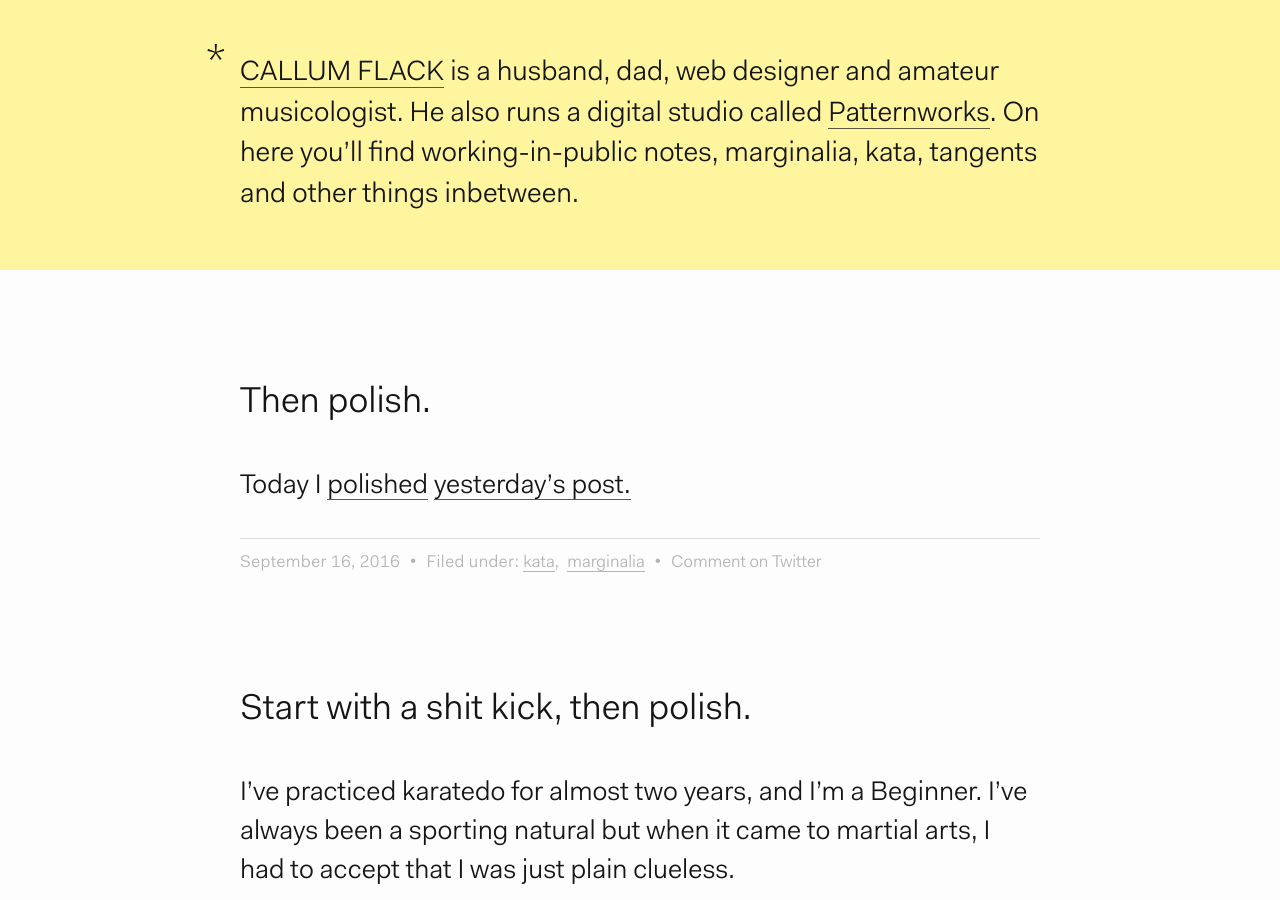
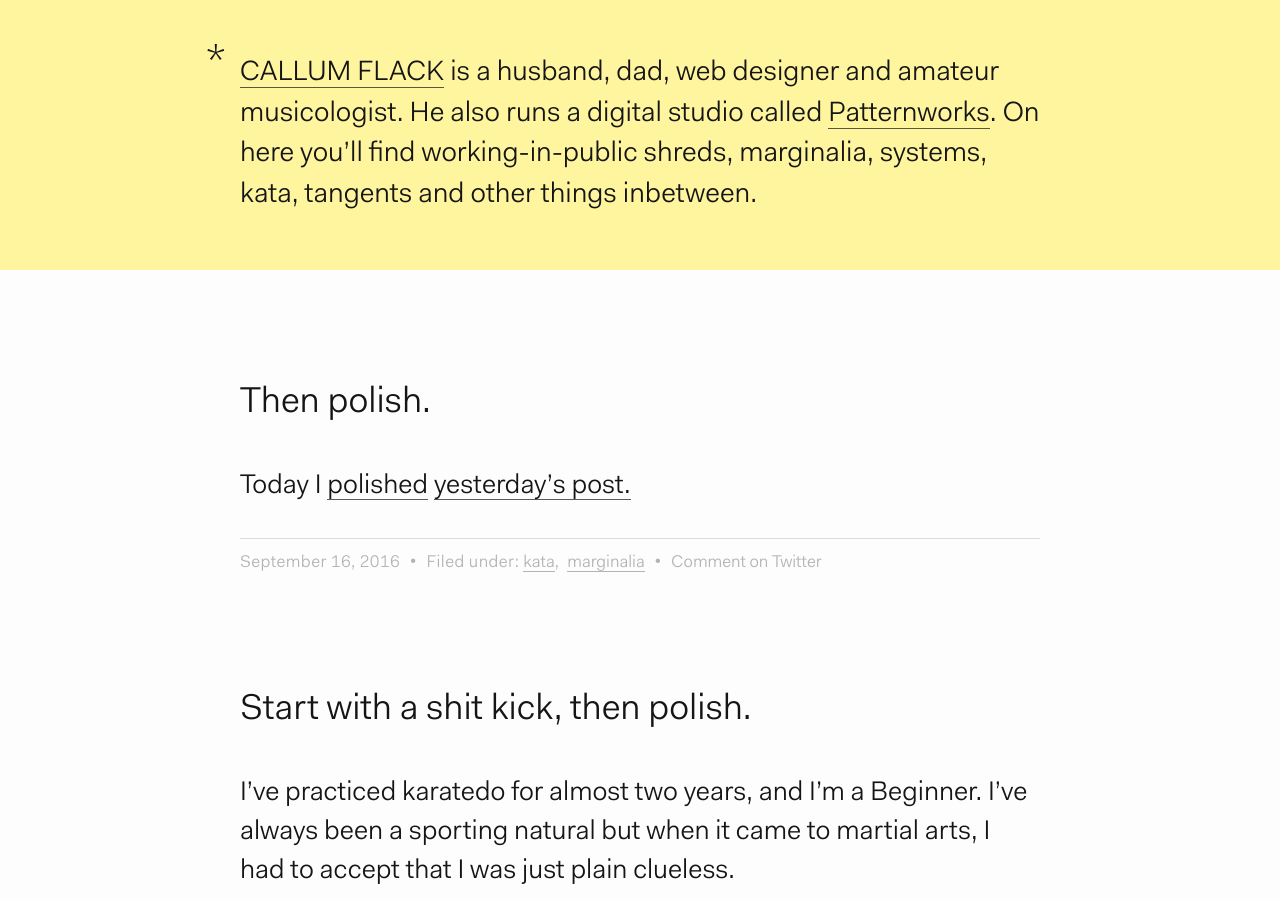
Before and after one commit to callumflack/callum-flack-blog-2016, a Jekyll site: the page built from index.html, in a window 1280 px wide and 900 px high. Built offline with Jekyll 4.4.1, drawn with Linux system fonts in a browser that asks for light colours.

Commit message:
update header categories

```diff
--- a/_includes/header.html
+++ b/_includes/header.html
@@ -1,7 +1,7 @@
 <header class="c-header" role="banner">
     <div class="o-container">
         <h1 class="c-header-text">
-            <a href="/">CALLUM FLACK</a> is a husband, dad, web designer and amateur musicologist. He also runs a digital studio called <a href="http://patternworks.com.au">Patternworks</a>. On here you’ll find working-in-public notes, marginalia, kata, tangents and other things inbetween.
+            <a href="/">CALLUM FLACK</a> is a husband, dad, web designer and amateur musicologist. He also runs a digital studio called <a href="http://patternworks.com.au">Patternworks</a>. On here you’ll find working-in-public shreds, marginalia, systems, kata, tangents and other things inbetween.
         </h1>
     </div>
 </header>
```
